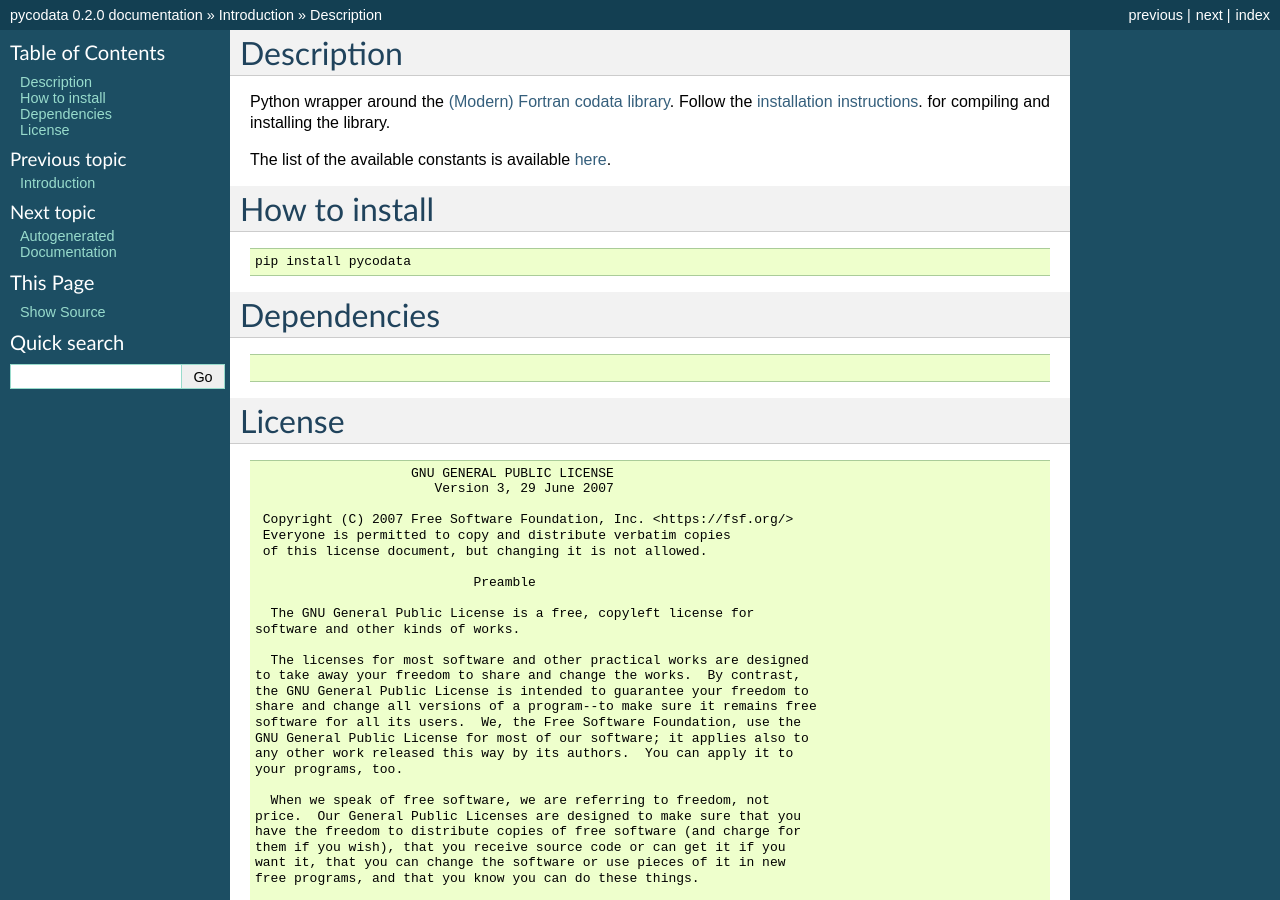
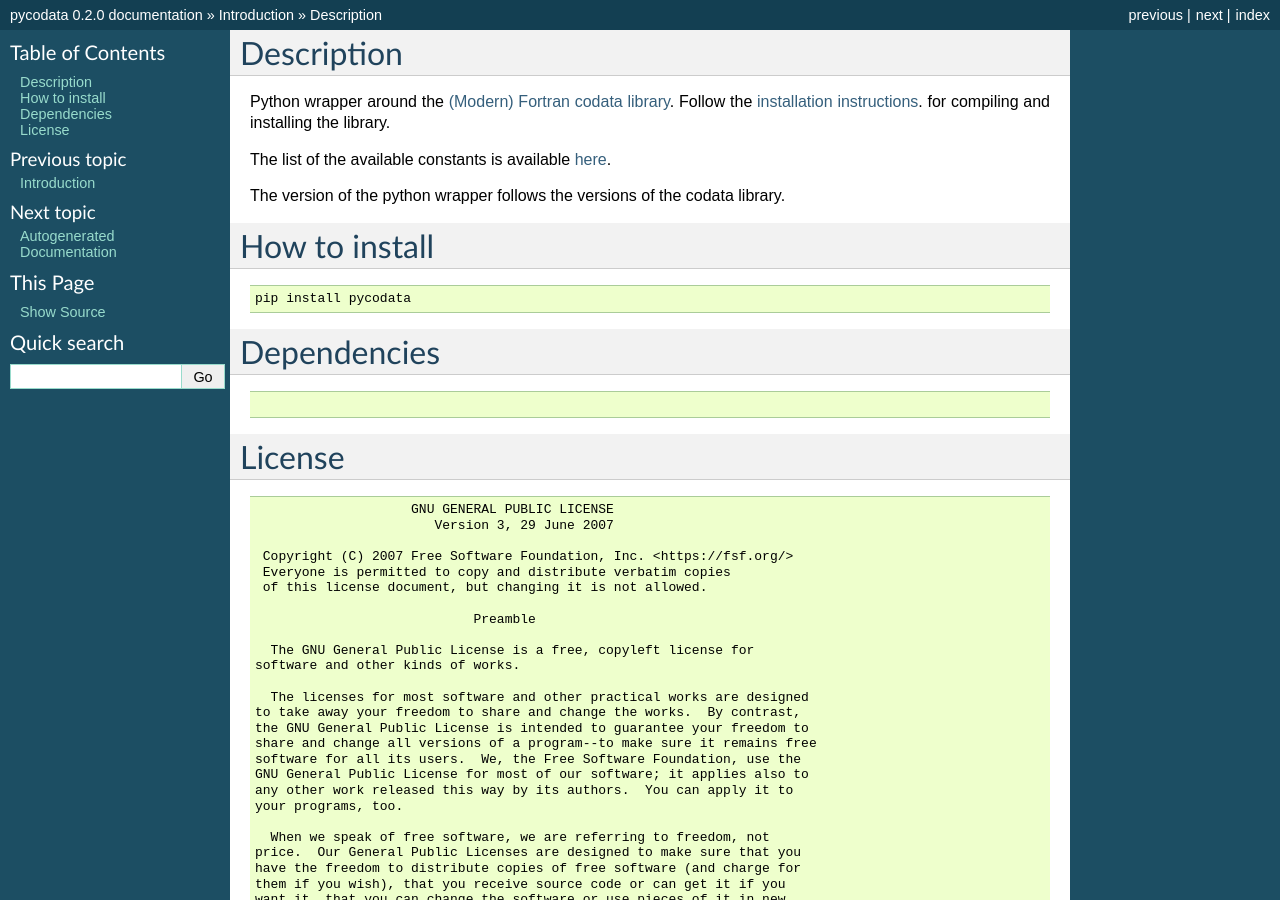
Before and after one commit to MilanSkocic/pycodata, a Sphinx documentation site: the page built from sphinx/source/introduction/introduction.rst, in a window 1280 px wide and 900 px high. Built offline with Sphinx 7.4.7, drawn with Linux system fonts in a browser that asks for light colours; formulas are drawn with MathJax 3.

Commit message:
DOC: Add mention for the versioning.

```diff
--- a/sphinx/source/introduction/introduction.rst
+++ b/sphinx/source/introduction/introduction.rst
@@ -8,6 +8,8 @@ for compiling and installing the library.
 
 The list of the available constants is available
 `here <https://milanskocic.github.io/codata/md_introduction_raw_codata.html>`_.
+
+The version of the python wrapper follows the versions of the codata library.
 
 How to install
 =================
```
